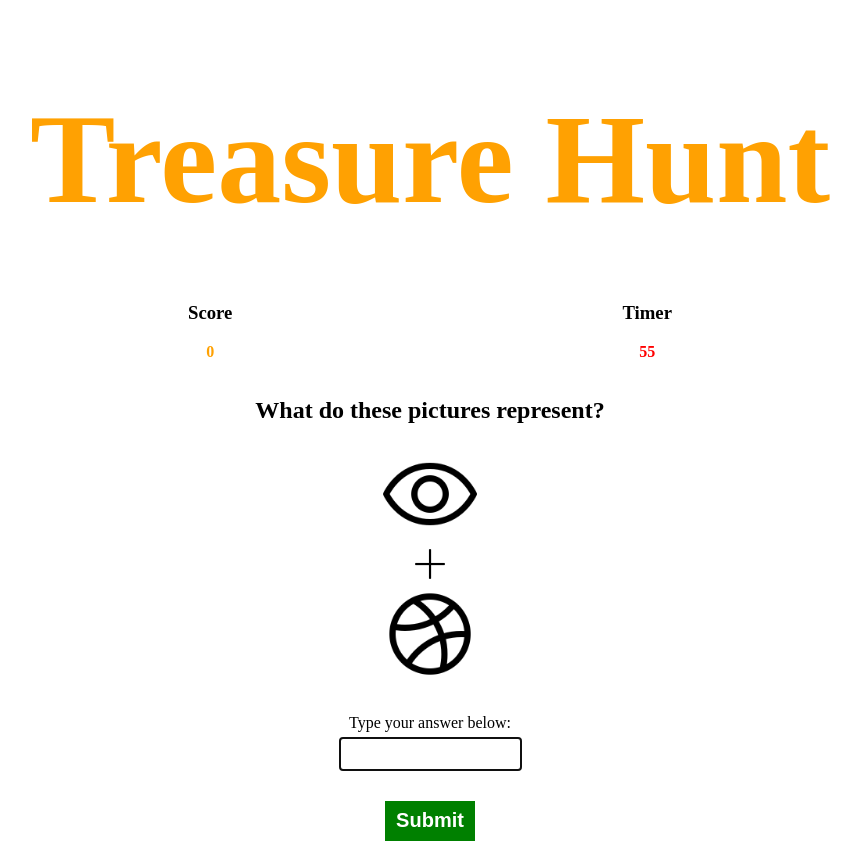
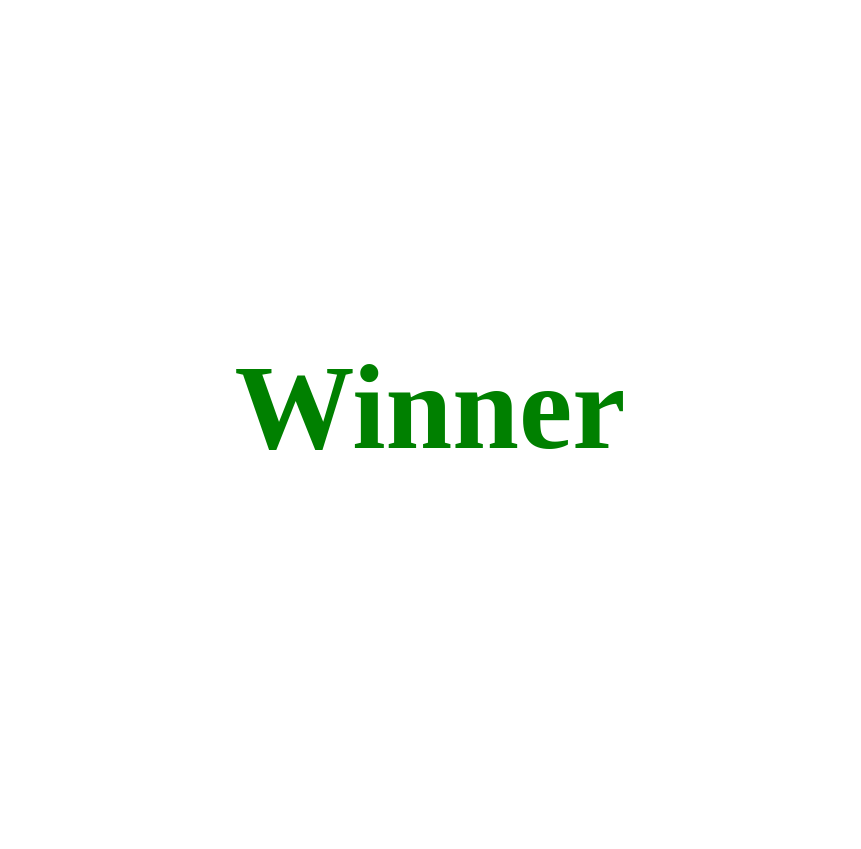
Before and after one commit to jcsmileyjr/treasure-hunt, an Angular app: page / in a window 1280 px wide. Shown: the whole page, without its empty margins (210-1071 px from the left). After the commit the page ends 816 px from the top, so only its background shows below. Built offline with nearby package versions, Linux system fonts and the light colour scheme.

Commit message:
feature winner and cotent

```diff
--- a/src/app/app.component.css
+++ b/src/app/app.component.css
@@ -44,6 +44,16 @@ img {
     font-size: 60px;
 }
 
+.win-style {
+    color: green;
+    text-align: center;
+    font-size: 10vh;
+    display: flex;
+    justify-content: center;
+    align-items: center;
+    height: 100vh;
+}
+
 label, button {
     margin-top: 30px;
 }
--- a/src/app/app.component.html
+++ b/src/app/app.component.html
@@ -1,4 +1,4 @@
-<div>
+<div *ngIf="!win">
   <header>
     <h1>{{title}}</h1>
     <div class="toolbar">
@@ -27,3 +27,6 @@
       <button type="button" title="submit" (click)="submitAnswer()">Submit</button>
   </main>
 </div>
+<div *ngIf="win" class="win-style">
+  <h2>Winner</h2>
+</div>
--- a/src/app/app.component.ts
+++ b/src/app/app.component.ts
@@ -11,7 +11,8 @@ export class AppComponent {
   score = 0;
   timer =60;
   gameOver = false;
-  answers = ["eyeball","butterfly","fireman","hotdog","starfish"];
+  win= true;
+  answers = ["eyeball","butterfly","fireman","hotdog","starfish", "catfish", "dragonfly", "rainbow", "watermelon", "football"];
   userAnswer = " ";
   correctAnswers = 0;
   imageList =[
@@ -19,7 +20,12 @@ export class AppComponent {
     ["https://api.creativecommons.engineering/v1/thumbs/73e672b8-6cf5-47b4-a77f-6065947619fa","https://pixy.org/download/4463580/"],
     ["https://api.creativecommons.engineering/v1/thumbs/82b88d62-a5e8-41fc-975c-c1603f0219c3","../assets/man.png"],
     ["https://api.creativecommons.engineering/v1/thumbs/82b88d62-a5e8-41fc-975c-c1603f0219c3", "https://api.creativecommons.engineering/v1/thumbs/3993ab41-7fcb-4dc9-828c-3cbe538075e9"],
-    ["https://api.creativecommons.engineering/v1/thumbs/aeec847a-b751-48c3-95ab-a5460f39b096","https://api.creativecommons.engineering/v1/thumbs/ed2305f0-9a9f-47e1-8607-e2848e676136"]
+    ["https://api.creativecommons.engineering/v1/thumbs/aeec847a-b751-48c3-95ab-a5460f39b096","https://api.creativecommons.engineering/v1/thumbs/ed2305f0-9a9f-47e1-8607-e2848e676136"],
+    ["https://api.creativecommons.engineering/v1/thumbs/b9bbd2be-a68e-4d2c-ad85-f43000cb8d55","https://api.creativecommons.engineering/v1/thumbs/33ef99cc-64a1-4112-aa6d-2584ca748d3a"],
+    ["https://api.creativecommons.engineering/v1/thumbs/71849d15-649e-4f8e-893d-ee9bb2966722","https://api.creativecommons.engineering/v1/thumbs/90f81ec7-6edb-412c-a6d0-de719799c102"],
+    ["https://api.creativecommons.engineering/v1/thumbs/16a80c95-779f-4d30-9ca8-22f7b313d4a9","https://api.creativecommons.engineering/v1/thumbs/068c0384-c985-41c5-8e56-a8e03e8b2469"],
+    ["https://api.creativecommons.engineering/v1/thumbs/bbc81f99-a9a9-48cd-988c-1c9302218f19","https://api.creativecommons.engineering/v1/thumbs/b7601da3-44f2-46fb-8adb-4c5fbf387ecc"],
+    ["https://api.creativecommons.engineering/v1/thumbs/88d46878-aac4-4f3d-b537-aedb9f84373c","https://api.creativecommons.engineering/v1/thumbs/d3a26ed2-1b0b-4ad3-90bc-8eb3e1a581e1"]
   ];
 
   constructor(){
@@ -42,6 +48,9 @@ export class AppComponent {
       this.correctAnswers += 1;
     }
     this.userAnswer = "";
+    if(this.correctAnswers >= 10){
+      this.win = true;
+    }
   }
 
 }
```
